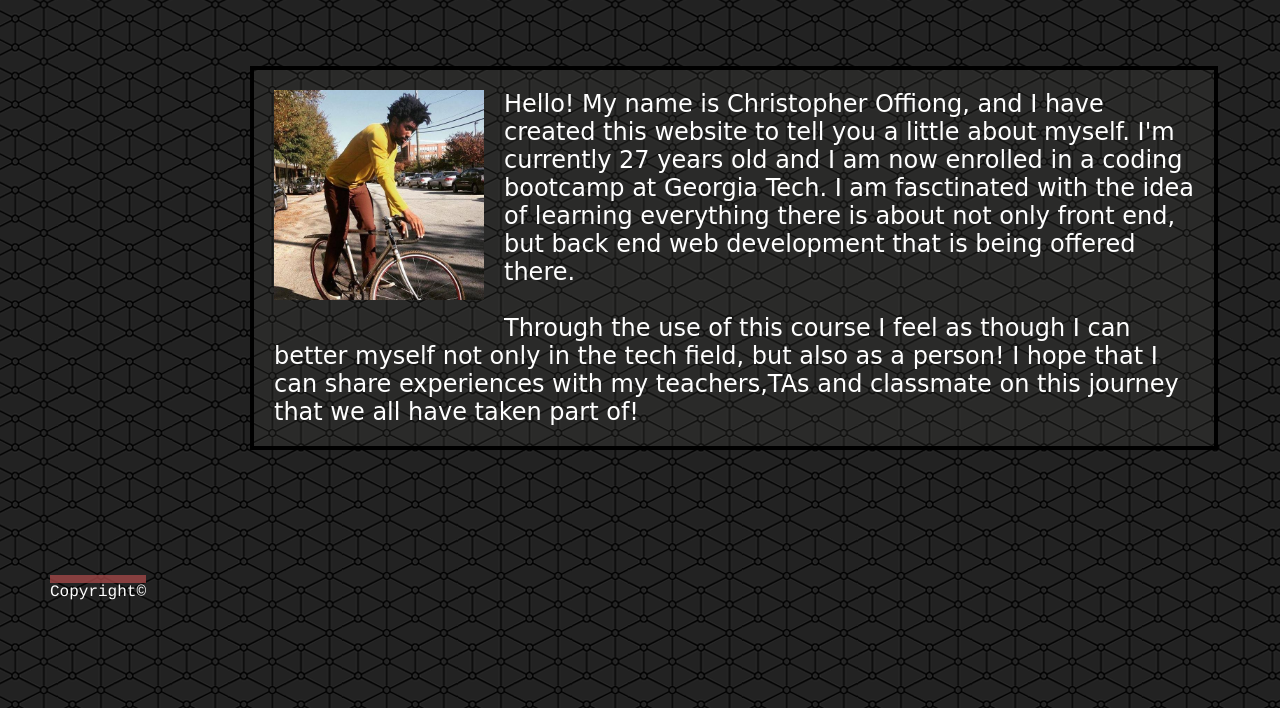
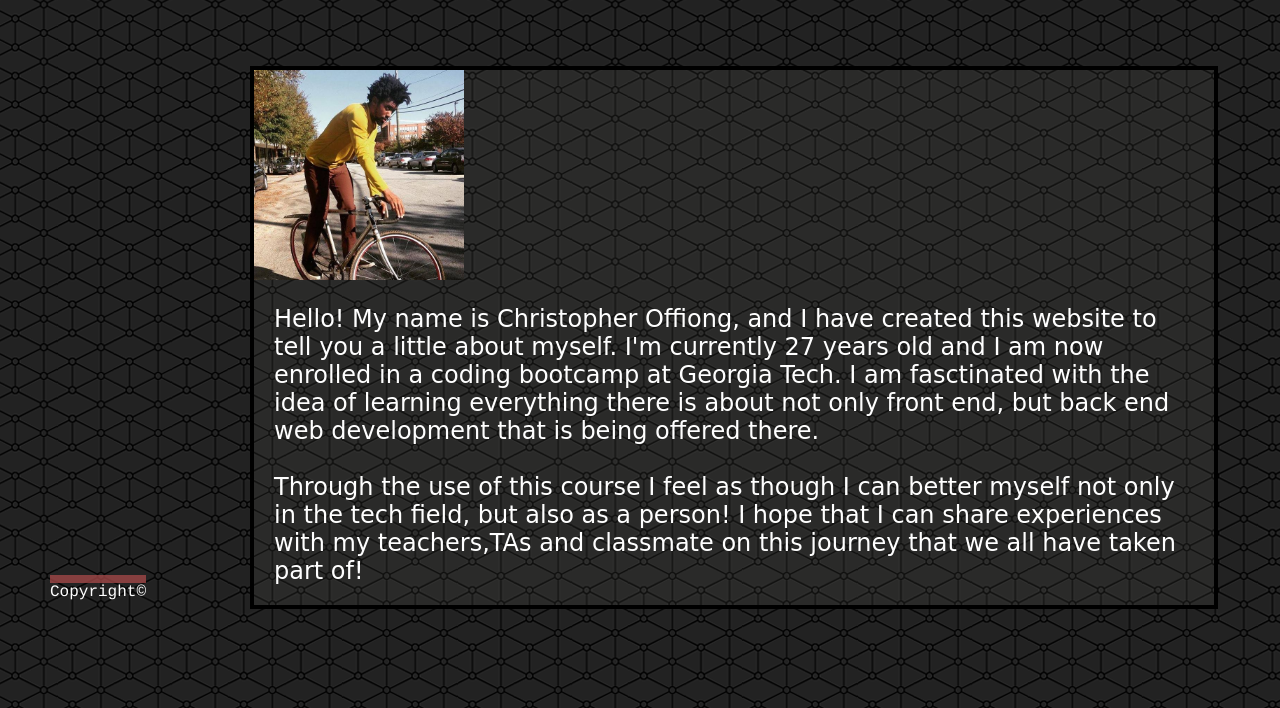
Before and after one commit to chrisoffiong/Basic-Portfolio, a plain HTML site: page index.html in a window 1280 px wide. Shown: the part 167-875 px from the top of the page. Drawn offline with Linux system fonts and the light colour scheme; a web font is replaced by a local one.

Commit message:
fourth revision

```diff
--- a/assests/css/style.css
+++ b/assests/css/style.css
@@ -47,11 +47,6 @@ h2 {
     font-size: 30px;
     background-color: #46484941 ;
     border-bottom: 3px solid rgba(187, 38, 27, 0.918);
-}
-
-.image1 {
-    float: left;
-    margin: 20px;
 }
 
 p {
```
